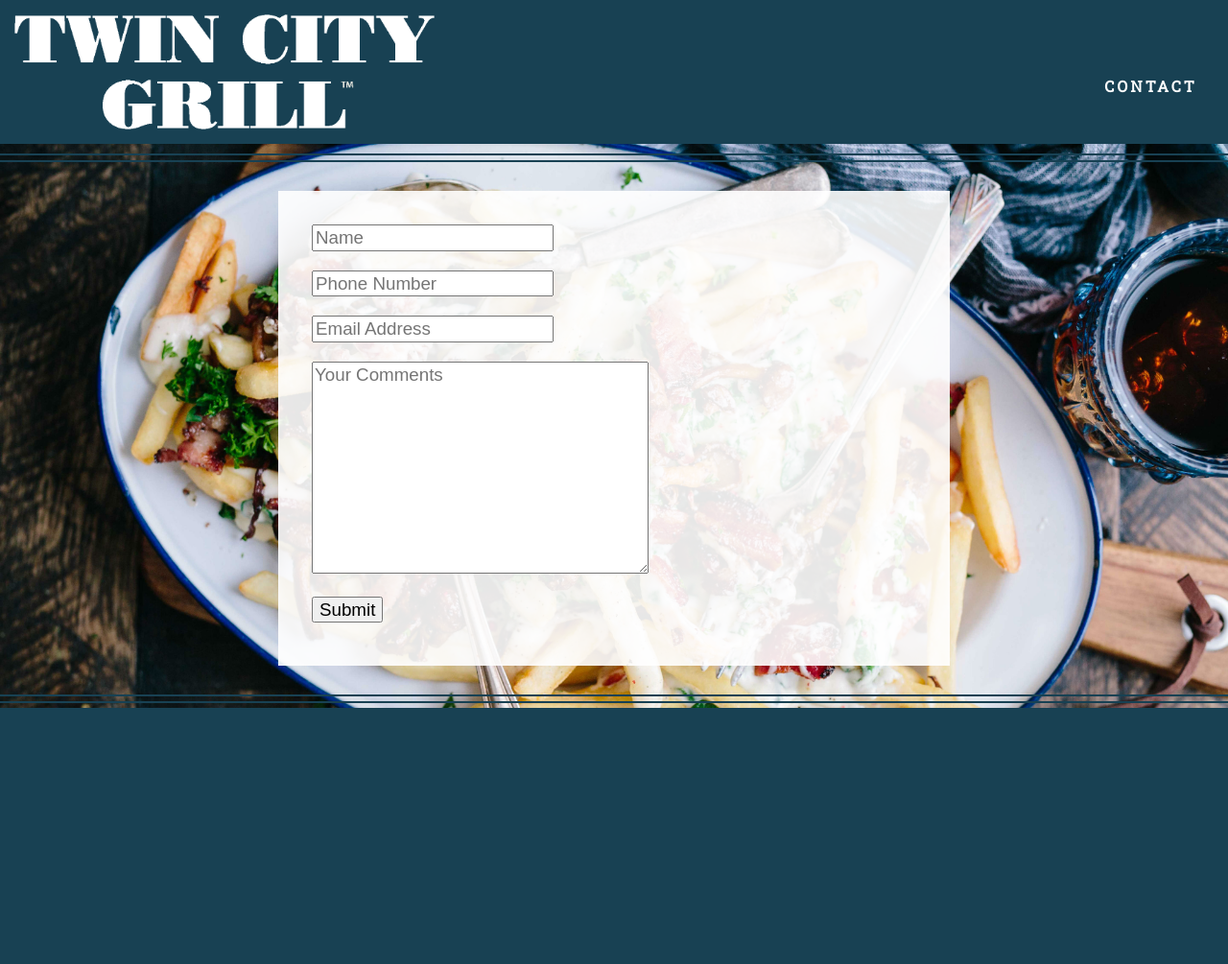
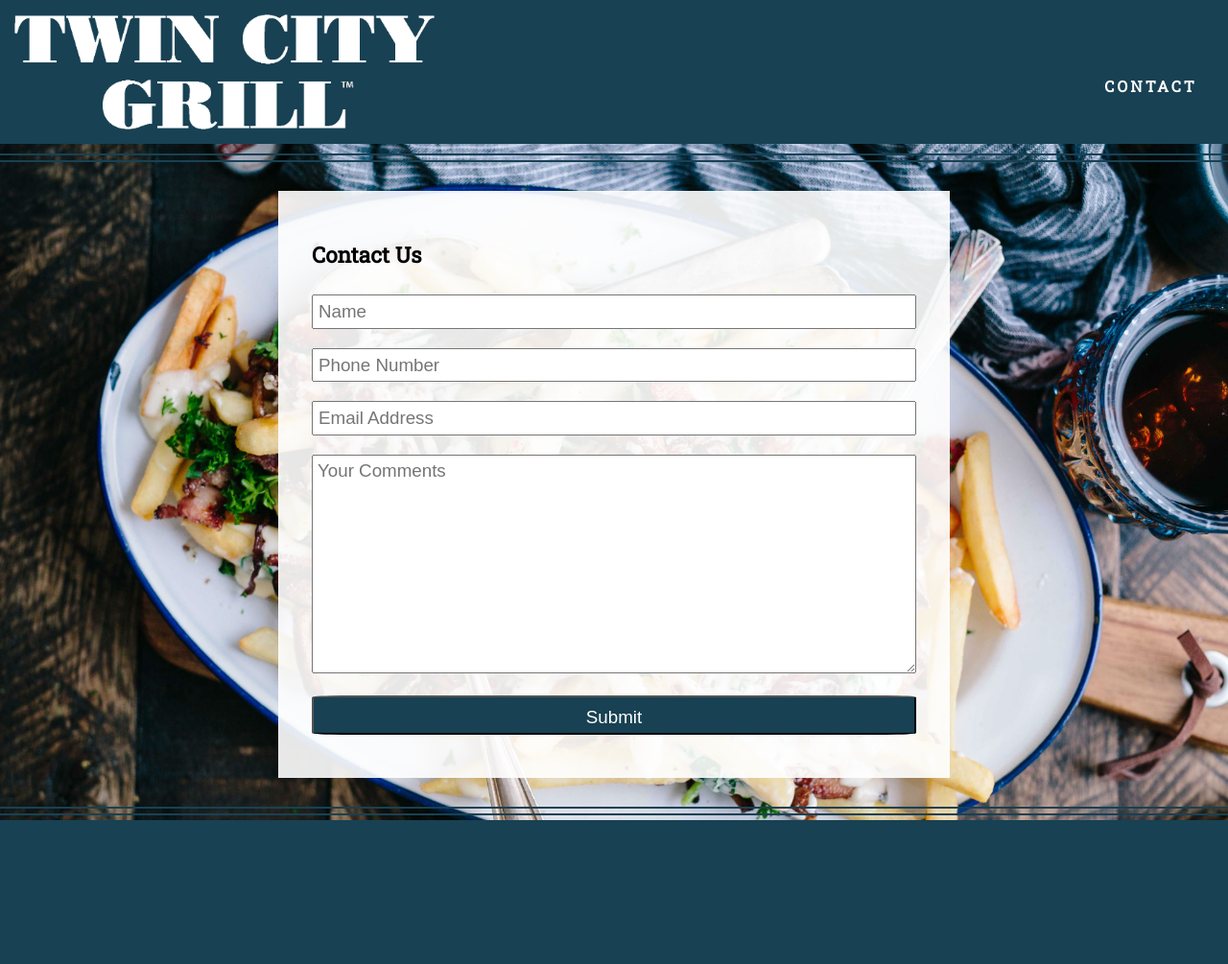
Before and after one commit to bethios/bethios.github.io, a PHP site: page / in a window 1280 px wide. Shown: the whole page at 96% size. Before the commit the page ends 738 px from the top, so only its background shows below. Run offline with PHP 8.4, Linux system fonts and the light colour scheme.

Commit message:
layout changes

```diff
--- a/index.html
+++ b/index.html
@@ -5,14 +5,18 @@
     <meta name="viewport" content="width=device-width, initial-scale=1.0" />
     <!--[if IE]><meta http-equiv="cleartype" content="on" /><![endif]-->
     <title>Twin City Grill</title>
+    <link rel="shortcut icon" href="favicon.ico" type="image/x-icon">
+    <link rel="icon" href="favicon.ico" type="image/x-icon">
     <link href="https://fonts.googleapis.com/css?family=Roboto+Slab" rel="stylesheet">
     <link rel="stylesheet" type="text/css" href="styles/normalize.css">
     <link rel='stylesheet' type="text/css" href="styles/main.css">
 </head>
 <body>
     <nav class="navbar">
+        <a href="index.html">
         <img class="logo" src="assets/Twin-City-Grill-white.png" alt="Logo for Twin City Grill, blank and white font">
         <h1 class="screen-reader-only">Twin City Grill</h1>
+        </a>
         <div class="links-container">
             <a href="index.html" class="navbar-link">Contact</a>
         </div>
@@ -23,21 +27,22 @@
         <div class="divider"></div>
         <div class="contact-form">
             <form action="" method="post">
+                <h2>Contact Us</h2>
                 <div class="form-group">
                     <label for="name" class="screen-reader-only">Name:</label>
-                    <input type="text" name="name" id="name" placeholder="Name">
+                    <input type="text" name="name" id="name" placeholder="Name" required="required">
                 </div>
                 <div class="form-group">
                     <label for="phone" class="screen-reader-only">Phone Number:</label>
-                    <input type="tel" name="phone" id="phone" placeholder="Phone Number">
+                    <input type="tel" name="phone" id="phone" placeholder="Phone Number" required="required">
                 </div>
                 <div class="form-group">
                     <label for="email" class="screen-reader-only">Email Address:</label>
-                    <input type="email" name="email" id="email" placeholder="Email Address">
+                    <input type="email" name="email" id="email" placeholder="Email Address" required="required">
                 </div>
                 <div class="form-group">
                     <label for="comments" class="screen-reader-only">Comments:</label>
-                    <textarea name="comments" id="comments" cols="30" rows="10" placeholder="Your Comments"></textarea>
+                    <textarea name="comments" id="comments" cols="30" rows="10" placeholder="Your Comments" required="required"></textarea>
                 </div>
                 <div class="form-group">
                     <input type='submit' id="submit">
--- a/styles/main.css
+++ b/styles/main.css
@@ -1,20 +1,14 @@
-/* black #1A1423
-    deep red #A30404
-    blue highlight #0085A0
-    platinum #E3E4DB
-    white #FFFFFF
- */
-
 body{
     font-family: 'Roboto Slab', serif;
     font-size: 15px;
     margin: 0;
-    background-color: #FFFFFF;
+    background-color: #184153;
+    box-sizing: border-box;
 }
 
 nav, footer{
     background-color: #184153;
-    height: 15vh;
+    height: 10vh;
     padding: 15px;
     color: #FFFFFF;
     font-size: 2em;
@@ -24,7 +18,7 @@ nav, footer{
 .navbar .links-container{
     display: table;
     position: absolute;
-    top: 5vh;
+    top: 0;
     right: 0;
     height: 100px;
     color: white;
@@ -35,11 +29,11 @@ nav, footer{
     display: table-cell;
     position: relative;
     height: 100%;
-    padding-left: 2rem;
-    padding-right: 2rem;
+    padding-left: 1rem;
+    padding-right: 1rem;
     vertical-align: middle;
     color: white;
-    font-size: 1rem;
+    font-size: 0.8rem;
     letter-spacing: 0.2rem;
     font-weight: 700;
     text-transform: uppercase;
@@ -64,8 +58,10 @@ nav, footer{
 }
 .logo {
     width: auto;
-    height: 100%;
+    max-height: 100%;
+    max-width: 50%;
 }
+
 
 .wrapper{
     background-image: url("../assets/poutine.jpg");
@@ -76,9 +72,14 @@ nav, footer{
 
 .contact-form{
     background-color: rgba(255,255,255, 0.9);
-    width: 50vw;
-    margin: 30px auto;
-    padding: 30px;
+    margin: 10px;
+    padding: 10px;
+}
+
+input, textarea{
+    padding: 5px;
+    width: 100%;
+    box-sizing: border-box;
 
 }
 
@@ -88,16 +89,37 @@ nav, footer{
     font-size: 1.25em;
 }
 
-@media (min-width: 1000px) {
-    .nav-links{
-        float: right;
-        list-style: none;
-        display: inline-block;
+h2{
+    padding: 5px;
+}
+
+#submit{
+    background-color: #184153;
+    color: white;
+    padding-top: 10px;
+    border-radius: 5%;
+}
+
+@media (min-width: 768px) {
+    nav, footer {
+        height: 15vh;
     }
 
-    .nav-links li{
-        display: inline-block;
+    .navbar .links-container {
+        top: 5vh;
     }
+
+    .links-container .navbar-link {
+        padding-left: 2rem;
+        padding-right: 2rem;
+        font-size: 1rem;
+    }
+    .contact-form{
+        width: 50vw;
+        margin: 30px auto;
+        padding: 30px;
+    }
+
 }
 
 @media screen {
```
Also changed, not shown: favicon.ico (added).
